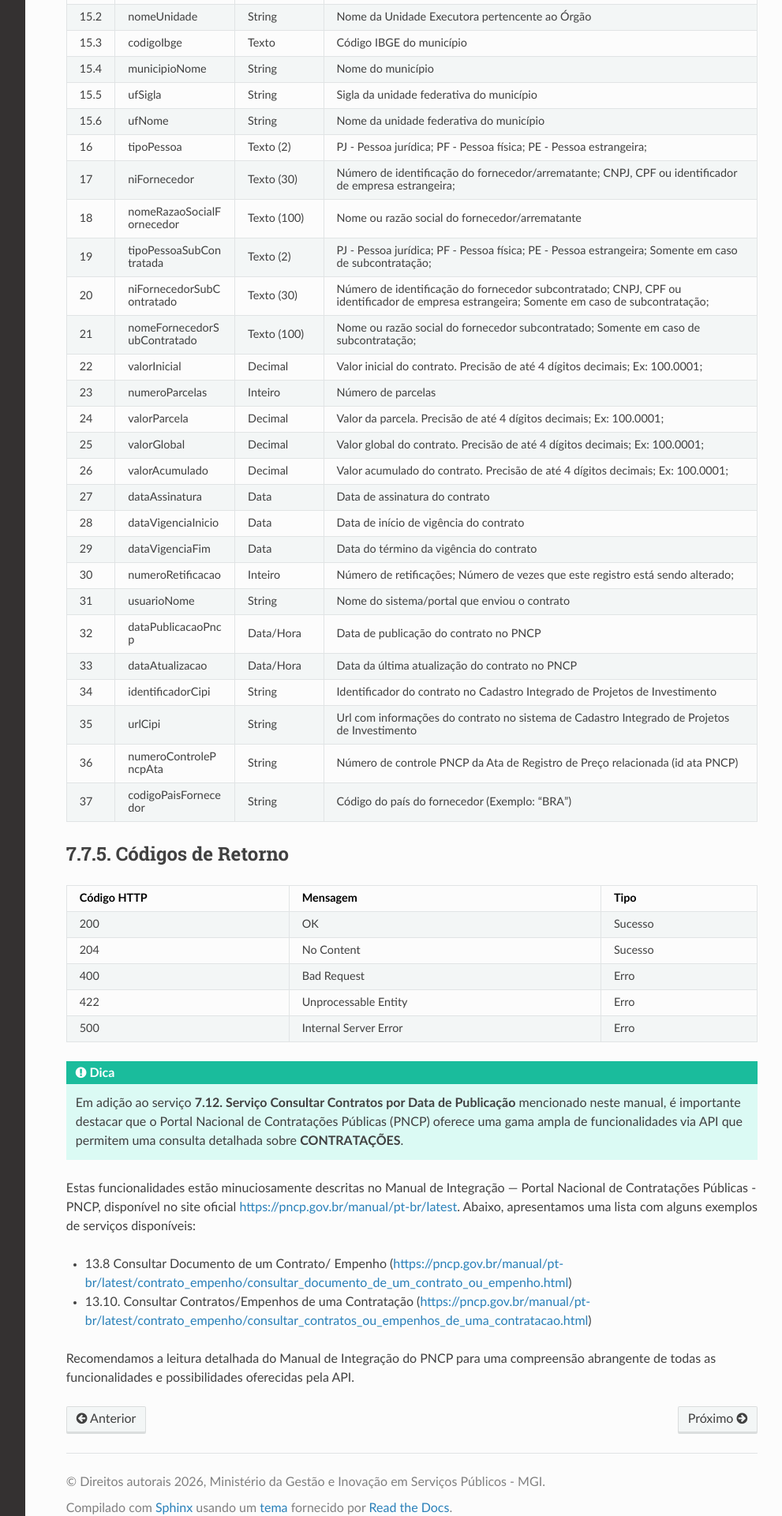
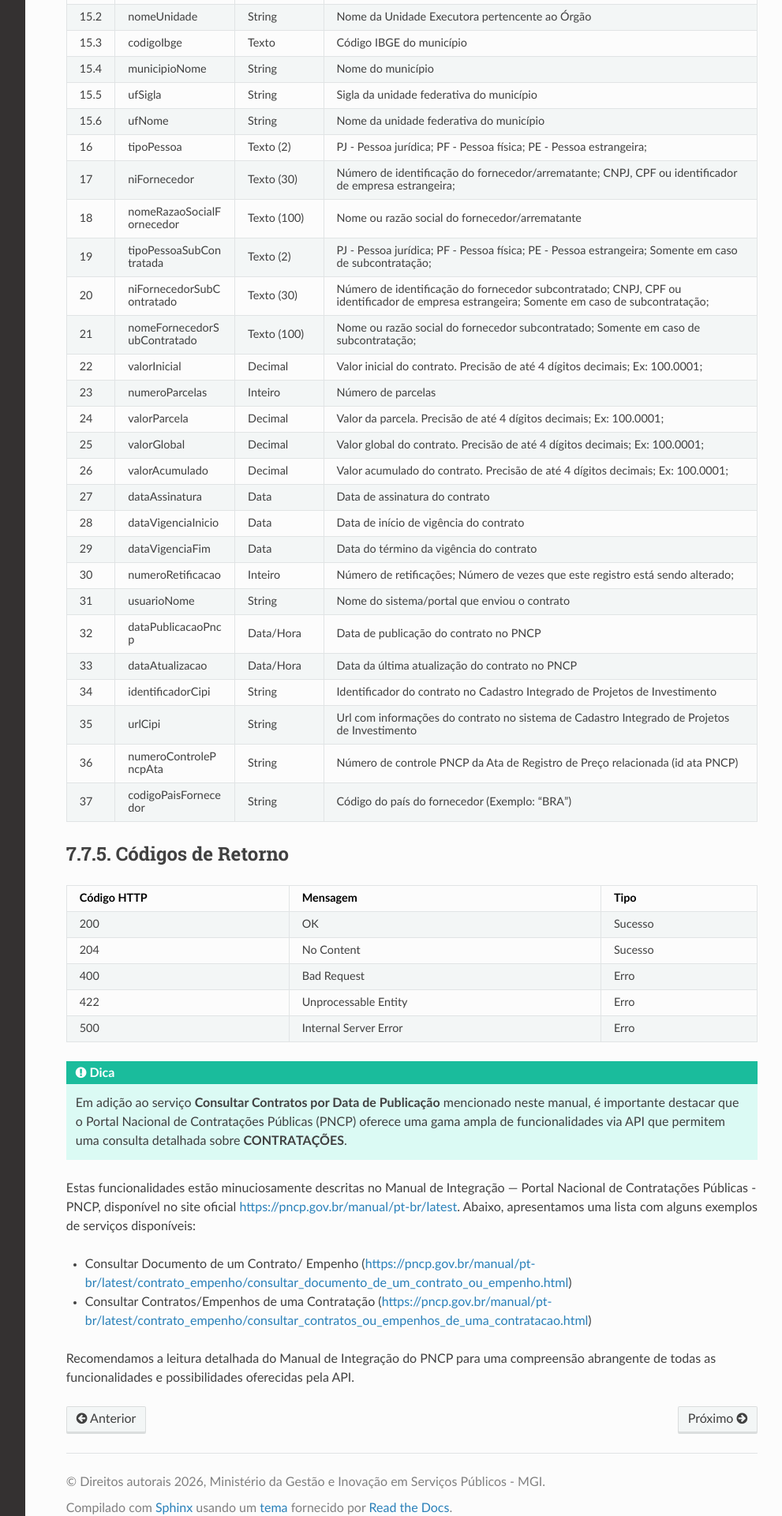
Before and after one commit to sofiaestrelab/Manual-de-Consulta-do-PNCP, a Sphinx documentation site: the page built from docs/source/catalogo_de_servicos/consultar_contratos_por_data_de_publicacao.rst, in a window 1280 px wide. Shown: the part 2639-4559 px from the top of the page at 79% size, without its empty margins (268-1259 px from the left). Built offline with Sphinx 7.4.7 and the Read the Docs theme 3.1.0, drawn with Linux system fonts in a browser that asks for light colours.

Commit message:
Fix formatting and update service description in RST

```diff
--- a/docs/source/catalogo_de_servicos/consultar_contratos_por_data_de_publicacao.rst
+++ b/docs/source/catalogo_de_servicos/consultar_contratos_por_data_de_publicacao.rst
@@ -377,12 +377,12 @@ Códigos de Retorno
 
 .. tip::
 
-   Em adição ao serviço **7.12. Serviço Consultar Contratos por Data de Publicação** mencionado neste manual, é importante destacar que o Portal Nacional de Contratações Públicas (PNCP) oferece uma gama ampla de funcionalidades via API que permitem uma consulta detalhada sobre **CONTRATAÇÕES**.
+   Em adição ao serviço **Consultar Contratos por Data de Publicação** mencionado neste manual, é importante destacar que o Portal Nacional de Contratações Públicas (PNCP) oferece uma gama ampla de funcionalidades via API que permitem uma consulta detalhada sobre **CONTRATAÇÕES**.
 
 Estas funcionalidades estão minuciosamente descritas no Manual de Integração — Portal Nacional de Contratações Públicas - PNCP, disponível no site oficial https://pncp.gov.br/manual/pt-br/latest. Abaixo, apresentamos uma lista com alguns exemplos de serviços disponíveis:
 
-- 13.8 Consultar Documento de um Contrato/ Empenho (https://pncp.gov.br/manual/pt-br/latest/contrato_empenho/consultar_documento_de_um_contrato_ou_empenho.html)
+- Consultar Documento de um Contrato/ Empenho (https://pncp.gov.br/manual/pt-br/latest/contrato_empenho/consultar_documento_de_um_contrato_ou_empenho.html)
 
-- 13.10. Consultar Contratos/Empenhos de uma Contratação (https://pncp.gov.br/manual/pt-br/latest/contrato_empenho/consultar_contratos_ou_empenhos_de_uma_contratacao.html)
+- Consultar Contratos/Empenhos de uma Contratação (https://pncp.gov.br/manual/pt-br/latest/contrato_empenho/consultar_contratos_ou_empenhos_de_uma_contratacao.html)
 
 Recomendamos a leitura detalhada do Manual de Integração do PNCP para uma compreensão abrangente de todas as funcionalidades e possibilidades oferecidas pela API.
```
